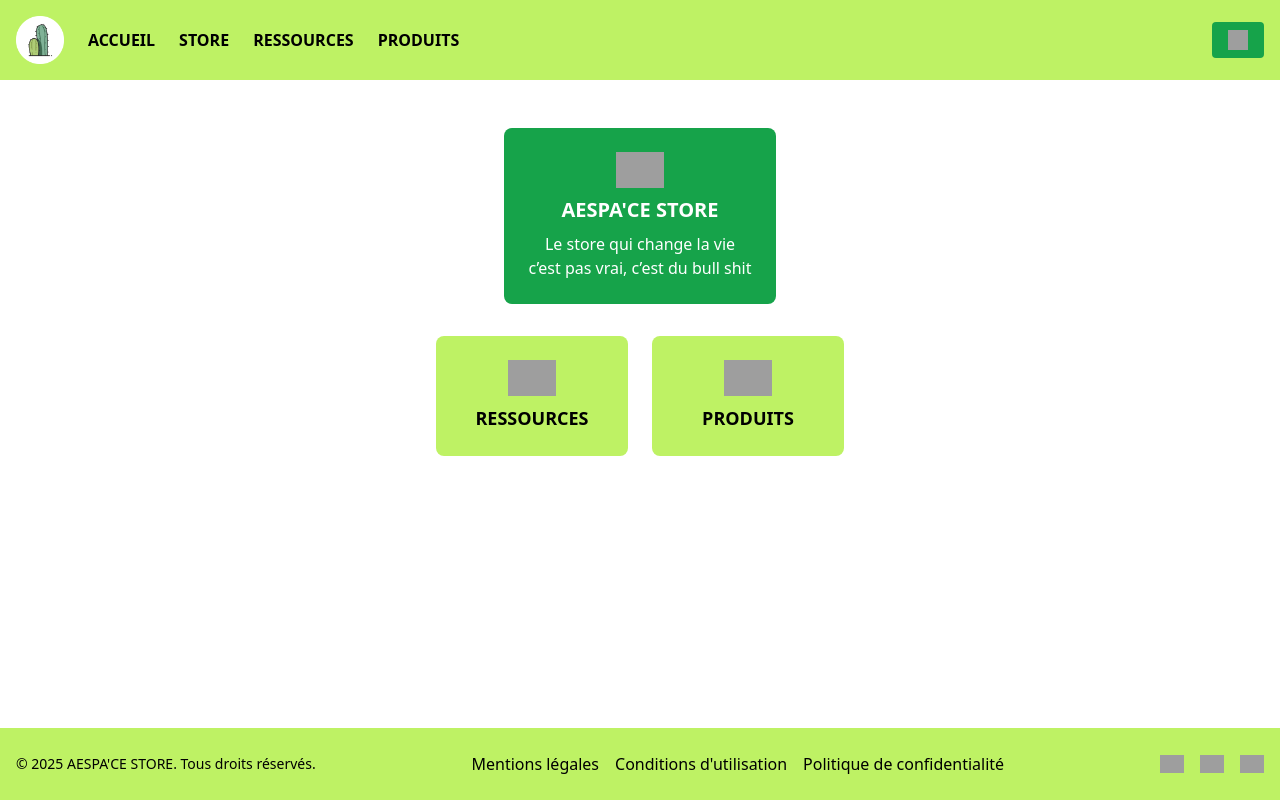
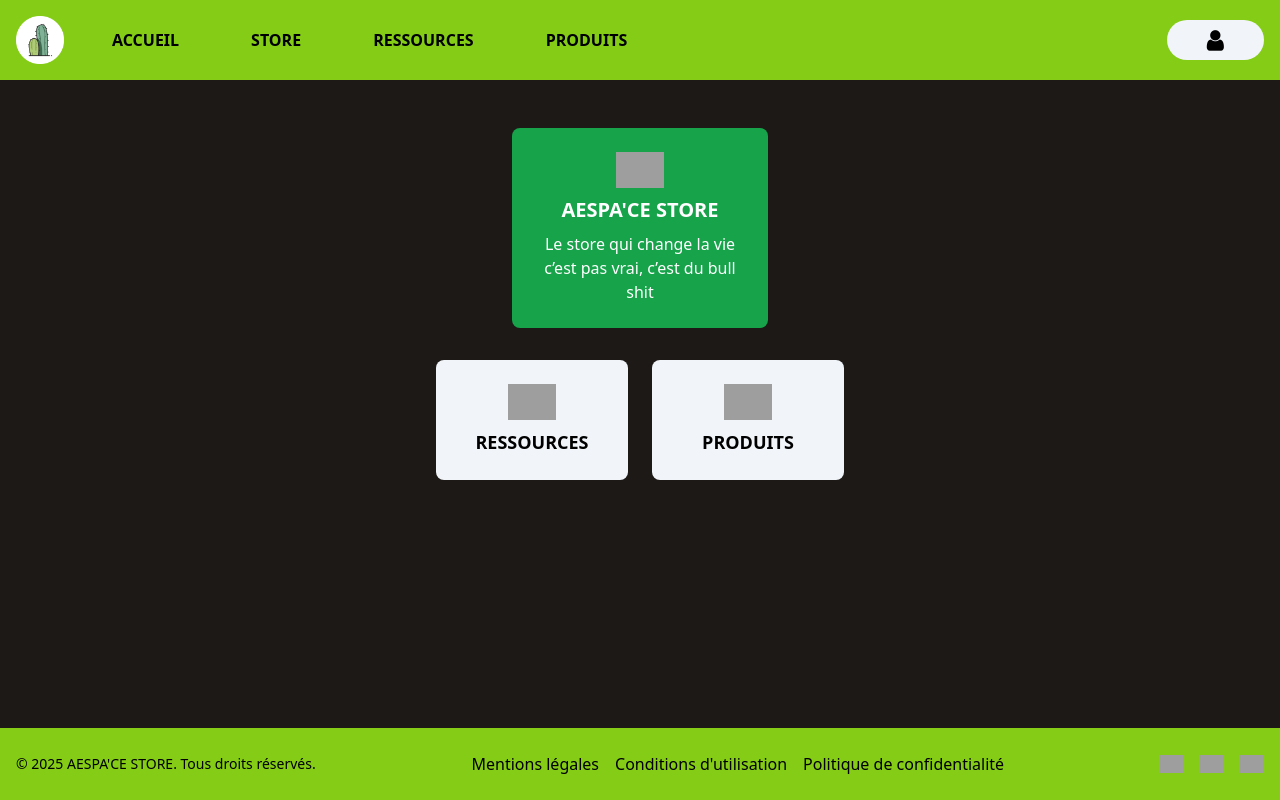
Before and after one commit to Aespa-ce-Web/frontend, an Angular app: page /accueil in a window 1280 px wide. Built offline with nearby package versions, Linux system fonts and the light colour scheme; grey boxes are pictures that could not be loaded.

Commit message:
update frontend

```diff
--- a/src/app/accueil/accueil.component.html
+++ b/src/app/accueil/accueil.component.html
@@ -1,20 +1,21 @@
 <div class="text-center font-sans">
     <!-- Contenu principal -->
-    <div class="mt-12 mx-4">
-      <div class="bg-green-600 text-white p-6 rounded-lg inline-block text-center max-w-xs">
+    <div class="mt-12 mx-auto flex justify-center">
+      <div class="bg-green-600 text-white w-1/5 p-6 rounded-lg text-center">
         <img
           src="https://cdn-icons-png.flaticon.com/512/4150/4150923.png"
           alt="Cactus"
           class="w-12 mb-2 mx-auto"
         />
         <h2 class="text-xl font-bold">AESPA'CE STORE</h2>
-        <p class="mt-2">Le store qui change la vie<br />c’est pas vrai, c’est du bull shit</p>
+        <p class="mt-2">Le store qui change la vie
+          <br/>
+        c’est pas vrai, c’est du bull shit</p>
       </div>
     </div>
-
     <!-- Cartes Ressources et Produits -->
     <div class="flex justify-center gap-6 mt-8">
-      <div class="bg-lime-300 p-6 text-center rounded-lg w-48 cursor-pointer transform transition-transform duration-200 hover:scale-105" routerLink="/ressources">
+      <div class="bg-slate-100 p-6 text-center rounded-lg w-48 cursor-pointer transform transition-transform duration-200 hover:scale-105" routerLink="/ressources">
         <img
           src="https://cdn-icons-png.flaticon.com/512/2344/2344183.png"
           alt="Ressources"
@@ -22,7 +23,7 @@
         />
         <h3 class="text-lg font-semibold">RESSOURCES</h3>
       </div>
-      <div class="bg-lime-300 p-6 text-center rounded-lg w-48 cursor-pointer transform transition-transform duration-200 hover:scale-105" routerLink="/stock">
+      <div class="bg-slate-100 p-6 text-center rounded-lg w-48 cursor-pointer transform transition-transform duration-200 hover:scale-105" routerLink="/stock">
         <img
           src="https://cdn-icons-png.flaticon.com/512/3081/3081559.png"
           alt="Produits"
--- a/src/app/app.component.html
+++ b/src/app/app.component.html
@@ -1,9 +1,9 @@
 <body class="min-h-screen flex flex-col">
   <app-header></app-header>
 
-  <main class="flex-grow">
+  <main class="flex-grow bg-stone-900">
     <router-outlet></router-outlet>
   </main>
 
-  <app-footer class="mt-auto"></app-footer>
+  <app-footer class="mt-auto bg-stone-900"></app-footer>
 </body>
--- a/src/app/footer/footer.component.html
+++ b/src/app/footer/footer.component.html
@@ -1,4 +1,4 @@
-<footer class="bg-lime-300 text-black mt-12 py-6">
+<footer class="bg-lime-500 text-black mt-12 py-6">
     <div class="container mx-auto flex flex-col md:flex-row justify-between items-center px-4">
       <p class="text-sm">&copy; 2025 AESPA'CE STORE. Tous droits réservés.</p>
       <ul class="flex space-x-4 mt-2 md:mt-0">
--- a/src/app/header/header.component.html
+++ b/src/app/header/header.component.html
@@ -1,14 +1,12 @@
-<nav class="flex justify-between items-center bg-lime-300 p-4">
-    <ul class="flex items-center space-x-6">
-      <li>
-        <img src="assets/Logo.png" class="w-12" alt="Logo" />
-      </li>
-      <li><a routerLink="/accueil" class="text-black font-bold hover:text-green-900">ACCUEIL</a></li>
-      <li><a class="text-black font-bold hover:text-green-900">STORE</a></li>
-      <li><a routerLink="/ressources" class="text-black font-bold hover:text-green-900">RESSOURCES</a></li>
-      <li><a routerLink="/stock" class="text-black font-bold hover:text-green-900">PRODUITS</a></li>
-    </ul>
-    <a href="#" class="bg-green-600 text-white font-bold px-4 py-2 rounded transform transition-transform duration-200 hover:scale-105">
-      <img src="https://cdn-icons-png.flaticon.com/512/747/747376.png" alt="Login Icon" class="w-5 h-5">
+<nav class="flex justify-between items-center bg-lime-500 p-4">
+  <ul class="flex items-center space-x-6">
+    <li><img src="assets/Logo.png" class="w-12" alt="Logo" /></li>
+    <li><a routerLink="/accueil" class="text-black font-bold px-6 py-2 rounded-full hover:bg-lime-600 transition-all hover:text-white">ACCUEIL</a></li>
+    <li><a routerLink="/#" class="text-black font-bold px-6 py-2 rounded-full hover:bg-lime-600 transition-all hover:text-white">STORE</a></li>
+    <li><a routerLink="/ressources" class="text-black font-bold px-6 py-2 rounded-full hover:bg-lime-600 transition-all hover:text-white">RESSOURCES</a></li>
+    <li><a routerLink="/stock" class="text-black font-bold px-6 py-2 rounded-full hover:bg-lime-600 transition-all hover:text-white">PRODUITS</a></li>
+  </ul>
+    <a href="#" class="bg-slate-100 text-black font-bold px-10 py-1 rounded-full transform transition-transform hover:bg-lime-600 transition-all group">
+      <i class="fa fa-user text-black-900 text-2xl transition-all group-hover:text-white"></i>
     </a>
 </nav>
--- a/src/app/ressources/ressource-card/ressource-card.component.html
+++ b/src/app/ressources/ressource-card/ressource-card.component.html
@@ -1,5 +1,5 @@
-<div class="w-full bg-lime-100 text-gray-900 rounded-3xl p-6 shadow-lg flex items-center border mx-auto">
-    <img src="https://cdn-icons-png.flaticon.com/512/11926/11926784.png" alt="Objet inconnu" class="w-32 h-32 mr-6 rounded-xl">
+<div class="w-full bg-slate-100 text-gray-900 rounded-3xl p-6 shadow-lg flex items-center border mx-auto">
+    <i class="fa fa-rocket w-32 h-32 mr-6 text-black text-9xl"></i>
     <div class="flex-1">
         <h3 class="text-2xl font-bold text-gray-800">{{ ressource.nom }}</h3>
         <p class="text-gray-900 mt-2">Identifiant: <span class="font-medium">{{ ressource.id }}</span></p>
@@ -9,7 +9,6 @@
         </p>
     </div>
     <div class="flex flex-col space-y-3 ml-6">
-        <button class="bg-green-600 text-white px-6 py-2 rounded-lg hover:bg-green-800 transition-all shadow-lg">Calendrier</button>
-        <button class="bg-gray-700 text-white px-6 py-2 rounded-lg hover:bg-gray-800 transition-all shadow-lg">Calendrier</button>
+        <button class="bg-lime-500 text-black font-medium px-6 py-2 rounded-lg hover:bg-lime-600 hover:text-white transition-all shadow-lg">Calendrier</button>
     </div>
 </div>
--- a/src/app/ressources/ressources.component.html
+++ b/src/app/ressources/ressources.component.html
@@ -1,8 +1,10 @@
 <section class="p-8 flex justify-center">
   <div class="w-full max-w-4xl">
-    <h1 class="text-3xl font-extrabold text-gray-900 text-center mb-6">Ressources</h1>
-    <div class="flex justify-center gap-12 mt-4 mb-6">
-      <button class="bg-green-600 text-white px-4 py-2 rounded-lg hover:bg-green-800 transition-all shadow-lg w-1/5">Ajouter</button>
+    <h1 class="text-3xl font-extrabold text-slate-100 text-center mb-6">Ressources</h1>
+    <div class="flex justify-center gap-2 mt-2 mb-4">
+      <button class="w-14 h-14 flex items-center justify-center bg-lime-500 rounded-full hover:bg-lime-600 transition-all shadow-lg group">
+        <i class="fa fa-cloud-upload text-black-900 text-2xl transition-all group-hover:text-white"></i>
+      </button>
     </div>
     <div class="flex flex-col items-center gap-6 w-full">
     @for (ressource of (this.ressources); track ressource.id) {
--- a/src/app/stock/article-card/article-card.component.html
+++ b/src/app/stock/article-card/article-card.component.html
@@ -1,15 +1,15 @@
-<div class="w-full bg-lime-100 text-gray-900 rounded-3xl p-6 shadow-lg flex items-center border mx-auto">
-    <img src="https://cdn-icons-png.flaticon.com/512/11926/11926784.png" alt="Objet inconnu" class="w-32 h-32 mr-6 rounded-xl">
+<div class="w-full bg-slate-100 text-gray-900 rounded-3xl p-6 shadow-lg flex items-center border mx-auto">
+    <i class="fa fa-dribbble w-32 h-32 mr-6 text-black text-9xl"></i>
     <div class="flex-1">
-        <h3 class="text-2xl font-bold text-gray-800">{{ article.nom }}</h3>
-        <p class="text-gray-900 mt-2">Référence: <span class="font-medium">{{ article.reference }}</span></p>
-        <p class="text-gray-900">Prix unitaire: <span class="font-semibold">{{ article.prix_unitaire }}€</span> </p>
-        <p class="text-gray-900">Quantité en stock:
-            <strong class="text-gray-900">{{ article.quantite_stock }}</strong>
+        <h3 class="text-2xl font-bold text-black">{{ article.nom }}</h3>
+        <p class="text-black mt-2">Référence: <span class="font-medium">{{ article.reference }}</span></p>
+        <p class="text-black">Prix unitaire: <span class="font-semibold">{{ article.prix_unitaire }}€</span> </p>
+        <p class="text-black">Quantité en stock:
+            <strong class="text-black">{{ article.quantite_stock }}</strong>
         </p>
     </div>
     <div class="flex flex-col space-y-3 ml-6">
-        <button class="bg-green-600 text-white px-6 py-2 rounded-lg hover:bg-green-800 transition-all shadow-lg">Entrée</button>
-        <button class="bg-gray-700 text-white px-6 py-2 rounded-lg hover:bg-gray-800 transition-all shadow-lg">Sortie</button>
+        <button class="bg-emerald-600 text-white px-6 py-2 rounded-lg hover:bg-emerald-800 transition-all shadow-lg">Entrée</button>
+        <button class="bg-red-700 text-white px-6 py-2 rounded-lg hover:bg-red-800 transition-all">Sortie</button>
     </div>
 </div>
--- a/src/app/stock/stock.component.html
+++ b/src/app/stock/stock.component.html
@@ -1,9 +1,13 @@
 <section class="p-8 flex justify-center">
   <div class="w-full max-w-4xl">
-    <h1 class="text-3xl font-extrabold text-gray-900 text-center mb-6">Stock</h1>
-    <div class="flex justify-center gap-12 mt-4 mb-6">
-      <button class="bg-green-600 text-white px-4 py-2 rounded-lg hover:bg-green-800 transition-all shadow-lg w-1/5">Ajouter</button>
-      <button class="bg-green-600 text-white px-4 py-2 rounded-lg hover:bg-green-800 transition-all shadow-lg w-1/5">Actualiser</button>
+    <h1 class="text-3xl font-extrabold text-slate-100 text-center mb-6">Stock</h1>
+    <div class="flex justify-center gap-2 mt-2 mb-4">
+      <button class="w-14 h-14 flex items-center justify-center bg-lime-500 rounded-full hover:bg-lime-600 transition-all shadow-lg group">
+        <i class="fa fa-cloud-upload text-black-900 text-2xl transition-all group-hover:text-white"></i>
+      </button>
+      <button class="w-14 h-14 flex items-center justify-center bg-lime-500 rounded-full hover:bg-lime-600 transition-all shadow-lg group">
+        <i class="fa fa-refresh text-black-900 text-2xl transition-all group-hover:text-white"></i>
+      </button>
     </div>
     <div class="flex flex-col items-center gap-6 w-full">
     @for (article of (this.articles); track article.id) {
--- a/src/index.html
+++ b/src/index.html
@@ -4,6 +4,7 @@
   <meta name="viewport" content="width=device-width, initial-scale=1.0" />
   <title>AESPA'CE STORE</title>
   <script src="https://cdn.tailwindcss.com"></script>
+  <link rel="stylesheet" href="https://cdnjs.cloudflare.com/ajax/libs/font-awesome/4.7.0/css/font-awesome.min.css">
 </head>
 <body>
   <app-root></app-root>
```
